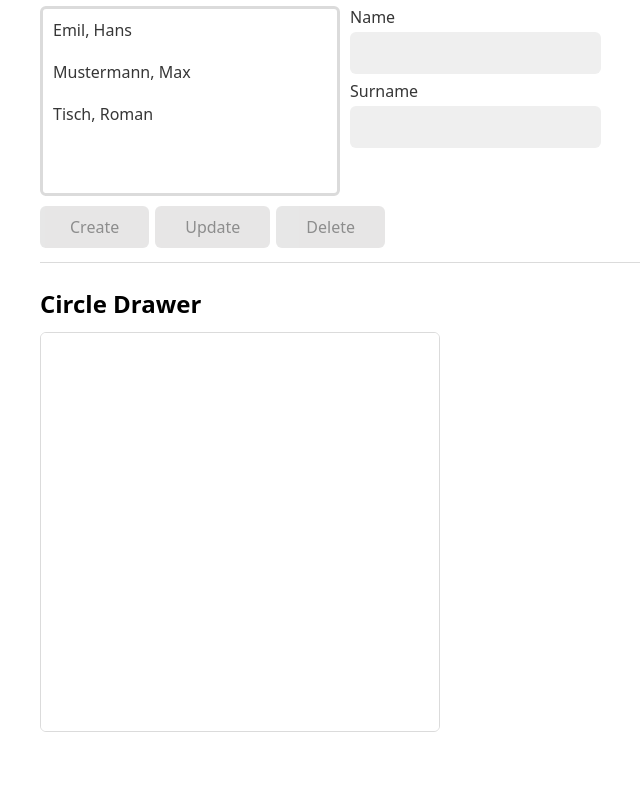
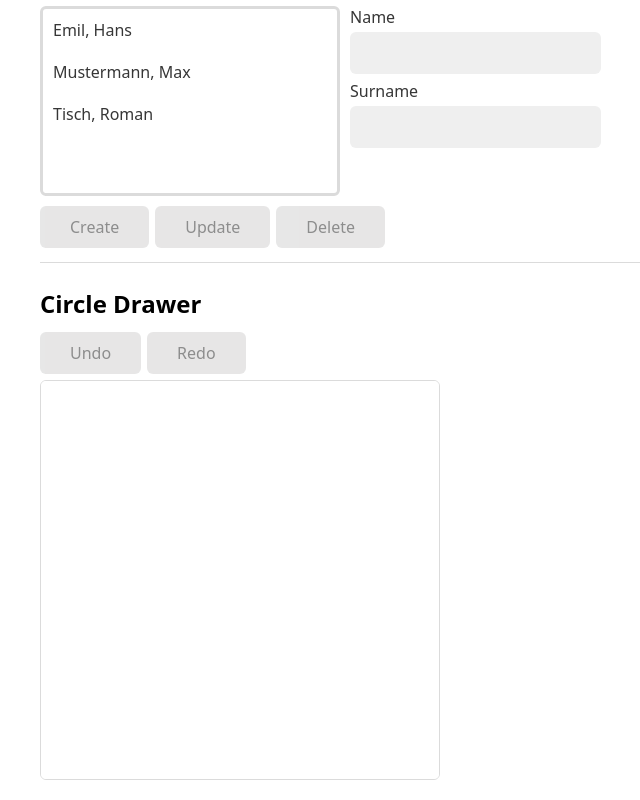
Before and after one commit to vangelov/7GUIs, a React (Create React App) app: page / in a window 1280 px wide. Shown: the part 1074-1874 px from the top of the page, without its empty margins (210-850 px from the left). Before the commit the page ends 1826 px from the top, so only its background shows below. Built offline with nearby package versions, Linux system fonts and the light colour scheme; the HTML template or start-up script is replaced by a standard one.

Commit message:
Add undo/redo

```diff
--- /dev/null
+++ b/src/tasks/CircleDrawer/components/ButtonControls.tsx
@@ -0,0 +1,31 @@
+import { actions, State, selectors } from 'tasks/CircleDrawer/state';
+
+type Props = {
+  state: State;
+};
+
+function ButtonControls({ state }: Props) {
+  function onUndoClick() {
+    actions.onUndo(state);
+  }
+
+  function onRedoClick() {
+    actions.onRedo(state);
+  }
+
+  const canUndo = selectors.canUndo(state);
+  const canRedo = selectors.canRedo(state);
+
+  return (
+    <div>
+      <button disabled={!canUndo} onClick={onUndoClick}>
+        Undo
+      </button>
+      <button disabled={!canRedo} onClick={onRedoClick}>
+        Redo
+      </button>
+    </div>
+  );
+}
+
+export { ButtonControls };
--- a/src/tasks/CircleDrawer/components/CircleItem.tsx
+++ b/src/tasks/CircleDrawer/components/CircleItem.tsx
@@ -7,13 +7,13 @@ type Props = {
   state: State;
   circle: Signal<Circle>;
   index: number;
-  isHovered?: boolean;
 };
 
-function CircleItem({ state, circle, index, isHovered = false }: Props) {
+function CircleItem({ state, circle, index }: Props) {
   const { position, radius } = circle.value;
 
   function onClick(event: MouseEvent) {
+    event.preventDefault();
     const boundingRect = (
       event.currentTarget.parentNode as any
     ).getBoundingClientRect();
@@ -29,6 +29,7 @@ function CircleItem({ state, circle, index, isHovered = false }: Props) {
   return (
     <circle
       className="CircleItem"
+      onContextMenu={onClick}
       cx={position.x}
       cy={position.y}
       r={radius}
--- a/src/tasks/CircleDrawer/components/Dialog.tsx
+++ b/src/tasks/CircleDrawer/components/Dialog.tsx
@@ -37,13 +37,7 @@ function Dialog({ state }: Props) {
       onRadiusChange={onRadiusChange}
       position={state.adjustDialogPosition.value}
       onDragStart2={(position) => {
-        if (state.adjustDialogPosition.value) {
-          actions.onStartDrag(
-            state,
-            state.adjustDialogPosition.value,
-            position
-          );
-        }
+        actions.onStartDrag(state, position);
       }}
       onDrag2={(position) => actions.onDrag(state, position)}
     />
--- a/src/tasks/CircleDrawer/index.tsx
+++ b/src/tasks/CircleDrawer/index.tsx
@@ -1,5 +1,6 @@
 import { Task } from 'Task';
 import { Canvas } from './components';
+import { ButtonControls } from './components/ButtonControls';
 import { Dialog } from './components/Dialog';
 import { actions, getInitialState } from './state';
 
@@ -14,6 +15,7 @@ function CircleDrawer() {
 
   return (
     <Task name="Circle Drawer">
+      <ButtonControls state={state} />
       <div style={{ position: 'relative' }}>
         <Canvas state={state} />
 
--- a/src/tasks/CircleDrawer/state/actions.ts
+++ b/src/tasks/CircleDrawer/state/actions.ts
@@ -4,19 +4,27 @@ import { State, Circle, Position } from './types';
 const INITIAL_RADIUS = 20;
 
 function addCircle(state: State, position: Position) {
-  const { history, circles, lastCircleId } = state;
+  const { history, circles, lastCircleId, historyIndex } = state;
 
   const id = lastCircleId.value;
   const circle: Circle = { id, position, radius: INITIAL_RADIUS };
 
-  history.value = [...history.value, [...circles.value, signal(circle)]];
+  const historyUntilIndex = history.value.slice(0, historyIndex.value + 1);
+  history.value = [
+    ...historyUntilIndex,
+    [...historyUntilIndex[historyUntilIndex.length - 1], signal(circle)]
+  ];
   circles.value = [...circles.value, signal(circle)];
+
   lastCircleId.value += 1;
+  historyIndex.value = history.value.length - 1;
 }
 
 function onCanvasSelect(state: State, position: Position) {
   const { selectedCirleIndex, adjustButtonPosition, adjustDialogPosition } =
     state;
+
+  saveRadius(state);
 
   if (selectedCirleIndex.value === null) {
     addCircle(state, position);
@@ -61,13 +69,9 @@ function onAdjustDiameter(state: State) {
   }
 }
 
-function onStartDrag(
-  state: State,
-  initialObjectPosition: Position,
-  initialPointerPosition: Position
-) {
+function onStartDrag(state: State, initialPointerPosition: Position) {
   state.initialPointerPosition.value = initialPointerPosition;
-  state.initialObjectPosition.value = initialObjectPosition;
+  state.initialObjectPosition.value = state.adjustDialogPosition.value;
 }
 
 function onDrag(state: State, position: Position) {
@@ -92,17 +96,76 @@ function onDrag(state: State, position: Position) {
 }
 
 function onSetDiameter(state: State, value: number) {
-  const { circles, selectedCirleIndex } = state;
+  const { circles, selectedCirleIndex, radiusChanged } = state;
 
   if (selectedCirleIndex.value !== null) {
     const circle = circles.value[selectedCirleIndex.value];
     circle.value = { ...circle.value, radius: value };
+    radiusChanged.value = true;
   }
 }
 
 function onCloseAdjustmentDialog(state: State) {
-  state.adjustDialogPosition.value = null;
-  state.selectedCirleIndex.value = null;
+  saveRadius(state);
+  clearSelection(state);
+}
+
+function clearSelection(state: State) {
+  const {
+    adjustDialogPosition,
+    selectedCirleIndex,
+    adjustButtonPosition,
+    radiusChanged
+  } = state;
+
+  selectedCirleIndex.value = null;
+  adjustButtonPosition.value = null;
+  adjustDialogPosition.value = null;
+  radiusChanged.value = false;
+}
+
+function saveRadius(state: State) {
+  const {
+    circles,
+    selectedCirleIndex,
+    history,
+    historyIndex,
+    adjustDialogPosition
+  } = state;
+
+  if (selectedCirleIndex.value !== null && adjustDialogPosition.value) {
+    const selectedCircle = circles.value[selectedCirleIndex.value];
+    const historyUntilIndex = history.value.slice(0, historyIndex.value + 1);
+
+    history.value = [
+      ...historyUntilIndex,
+      historyUntilIndex[historyUntilIndex.length - 1].map((circle) => {
+        if (circle.value.id === selectedCircle.value.id) {
+          return signal(selectedCircle.value);
+        }
+
+        return circle;
+      })
+    ];
+
+    historyIndex.value = history.value.length - 1;
+  }
+}
+
+function onUndo(state: State) {
+  const { historyIndex, history, circles } = state;
+
+  clearSelection(state);
+  historyIndex.value -= 1;
+  circles.value = history.value[historyIndex.value];
+}
+
+function onRedo(state: State) {
+  const { historyIndex, history, circles } = state;
+
+  clearSelection(state);
+  historyIndex.value += 1;
+  circles.value = history.value[historyIndex.value];
 }
 
 export {
@@ -112,5 +175,7 @@ export {
   onDrag,
   onAdjustDiameter,
   onSetDiameter,
-  onCloseAdjustmentDialog
+  onCloseAdjustmentDialog,
+  onUndo,
+  onRedo
 };
--- a/src/tasks/CircleDrawer/state/index.ts
+++ b/src/tasks/CircleDrawer/state/index.ts
@@ -7,14 +7,16 @@ function getInitialState(): State {
     circles: signal([]),
     selectedCirleIndex: signal(null),
 
-    history: signal([]),
-    historyIndex: signal(null),
+    history: signal([[]]),
+    historyIndex: signal(0),
 
     adjustButtonPosition: signal(null),
     adjustDialogPosition: signal(null),
 
     initialPointerPosition: signal(null),
-    initialObjectPosition: signal(null)
+    initialObjectPosition: signal(null),
+
+    radiusChanged: signal(false)
   };
 }
 
--- a/src/tasks/CircleDrawer/state/selectors.ts
+++ b/src/tasks/CircleDrawer/state/selectors.ts
@@ -5,11 +5,23 @@ function getSelectedCircle(state: State): Signal<Circle> | null {
   const { selectedCirleIndex, circles } = state;
 
   if (selectedCirleIndex.value !== null) {
-    const circle = circles.value[selectedCirleIndex.value];
-    return circle;
+    return circles.value[selectedCirleIndex.value];
   }
 
   return null;
 }
 
-export { getSelectedCircle };
+function canUndo(state: State) {
+  const { historyIndex, adjustDialogPosition } = state;
+  return !adjustDialogPosition.value && historyIndex.value > 0;
+}
+
+function canRedo(state: State) {
+  const { historyIndex, history, adjustDialogPosition } = state;
+
+  return (
+    !adjustDialogPosition.value && historyIndex.value < history.value.length - 1
+  );
+}
+
+export { getSelectedCircle, canUndo, canRedo };
--- a/src/tasks/CircleDrawer/state/types.ts
+++ b/src/tasks/CircleDrawer/state/types.ts
@@ -15,8 +15,9 @@ type State = {
   lastCircleId: Signal<number>;
   circles: Signal<Signal<Circle>[]>;
   history: Signal<Signal<Circle>[][]>;
-  historyIndex: Signal<number | null>;
+  historyIndex: Signal<number>;
   selectedCirleIndex: Signal<number | null>;
+  radiusChanged: Signal<boolean>;
 
   adjustButtonPosition: Signal<Position | null>;
   adjustDialogPosition: Signal<Position | null>;
```
